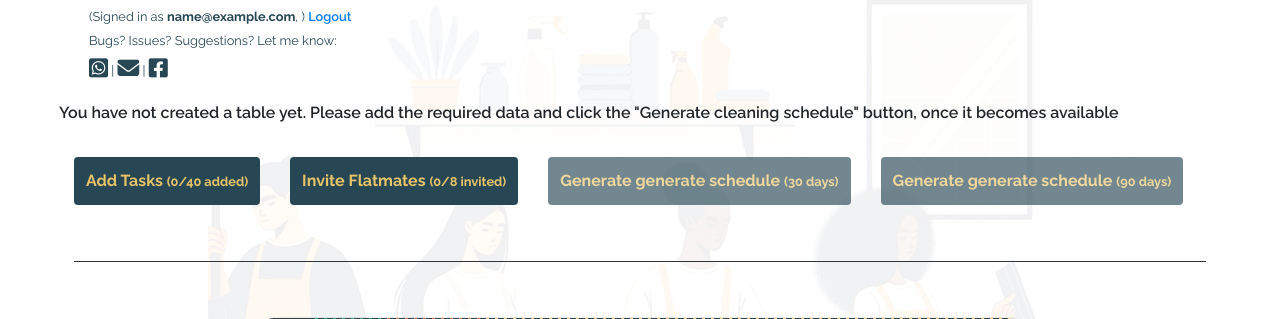
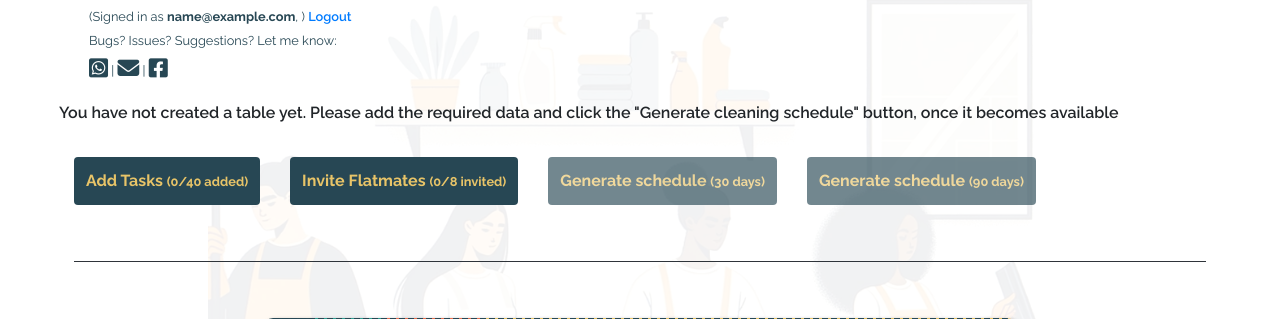
Before and after one commit to DanMGocan/cleandivide, a Flask app: page /add in a window 1280 px wide. Shown: the part 70-389 px from the top of the page. Run offline with Flask 3, Linux system fonts and the light colour scheme; the visitor is signed in with stand-in values (Sample User, id 1); data comes from the database, SQL or seed files in the repository; data that the repository does not hold is empty; some libraries are stand-ins or nearby versions.

Commit message:
Typo in add.html

```diff
--- a/templates/add.html
+++ b/templates/add.html
@@ -48,7 +48,7 @@
             class="">
         <a href="" class="btn default-dashboard-button tooltip-button w-100 disabled" data-toggle="tooltip"
             data-placement="top" title="You need more tasks or flatmates to generate a schedule.">
-            Generate generate schedule <small><strong>(30 days)</strong></small>
+            Generate schedule <small><strong>(30 days)</strong></small>
         </a>
         </span>
     </div>
@@ -59,7 +59,7 @@
             class="">
         <a href="" class="btn default-dashboard-button tooltip-button w-100 disabled" data-toggle="tooltip"
             data-placement="top" title="You need more tasks or flatmates to generate a schedule.">
-            Generate generate schedule <small><strong>(90 days)</strong></small>
+            Generate schedule <small><strong>(90 days)</strong></small>
         </a>
         </span>
     </div>
@@ -79,7 +79,7 @@
             class="">
         <a href="" class="btn default-dashboard-button tooltip-button w-100 disabled" data-toggle="tooltip"
             data-placement="top" title="You need more tasks or flatmates to generate a schedule.">
-            Generate generate schedule <small><strong>(90 days)</strong></small>
+            Generate schedule <small><strong>(90 days)</strong></small>
         </a>
         </span>
     </div>
```
